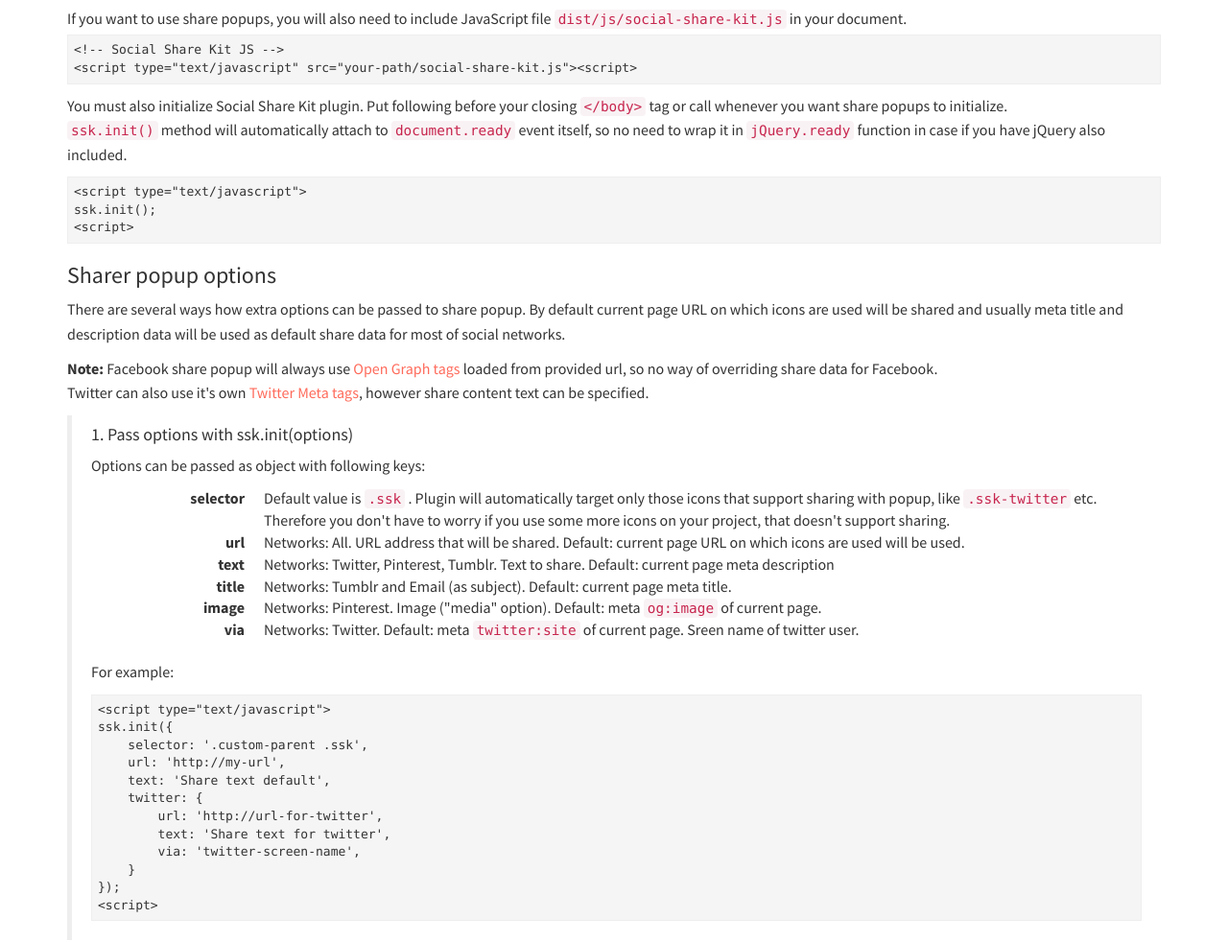
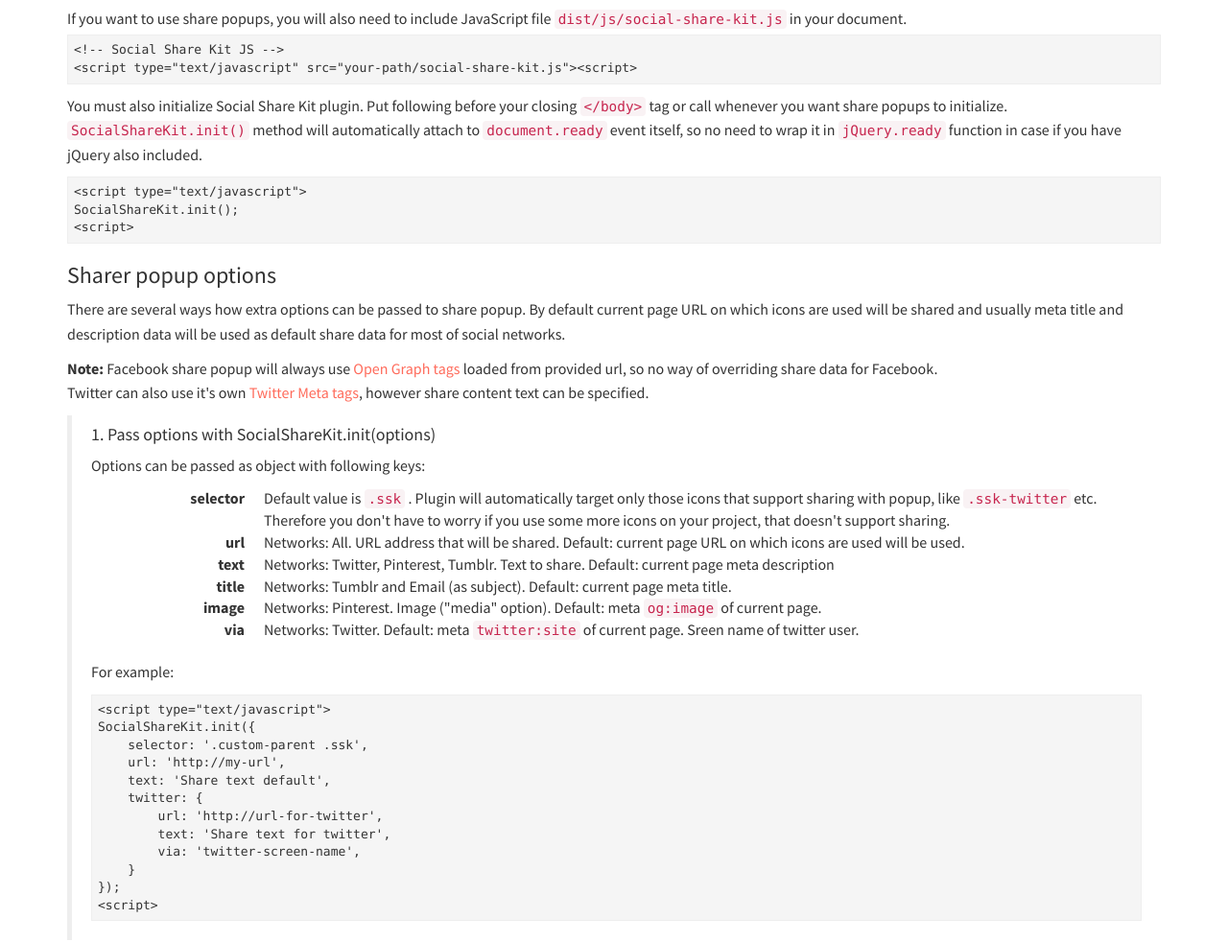
Before and after one commit to darklow/social-share-kit, a plain HTML site: page docs/index.html in a window 1280 px wide. Shown: the part 3680-4662 px from the top of the page at 96% size. Drawn offline with nearby package versions, Linux system fonts and the light colour scheme.

Commit message:
Fix JS lib name in init() examples

```diff
--- a/docs/index.html
+++ b/docs/index.html
@@ -541,7 +541,7 @@
         <p>You must also initialize Social Share Kit plugin. Put following before your closing
             <code>&lt;/body&gt;</code>
             tag or call whenever you want share popups to initialize. <br/>
-            <code>ssk.init()</code>
+            <code>SocialShareKit.init()</code>
             method will automatically attach to
             <code>document.ready</code>
             event itself, so no need to wrap it in
@@ -549,7 +549,7 @@
             function in case if you have jQuery also included.
         </p>
         <pre class="prettyprint">&lt;script type="text/javascript"&gt;
-ssk.init();
+SocialShareKit.init();
 &lt;script&gt;</pre>
 
 
@@ -566,7 +566,7 @@
 
         <blockquote>
 
-            <h4>1. Pass options with ssk.init(options)</h4>
+            <h4>1. Pass options with SocialShareKit.init(options)</h4>
 
             <p>Options can be passed as object with following keys:</p>
 
@@ -596,7 +596,7 @@
             </dl>
             <p>For example:</p>
         <pre class="prettyprint lang-js">&lt;script type="text/javascript"&gt;
-ssk.init({
+SocialShareKit.init({
     selector: '.custom-parent .ssk',
     url: 'http://my-url',
     text: 'Share text default',
```
